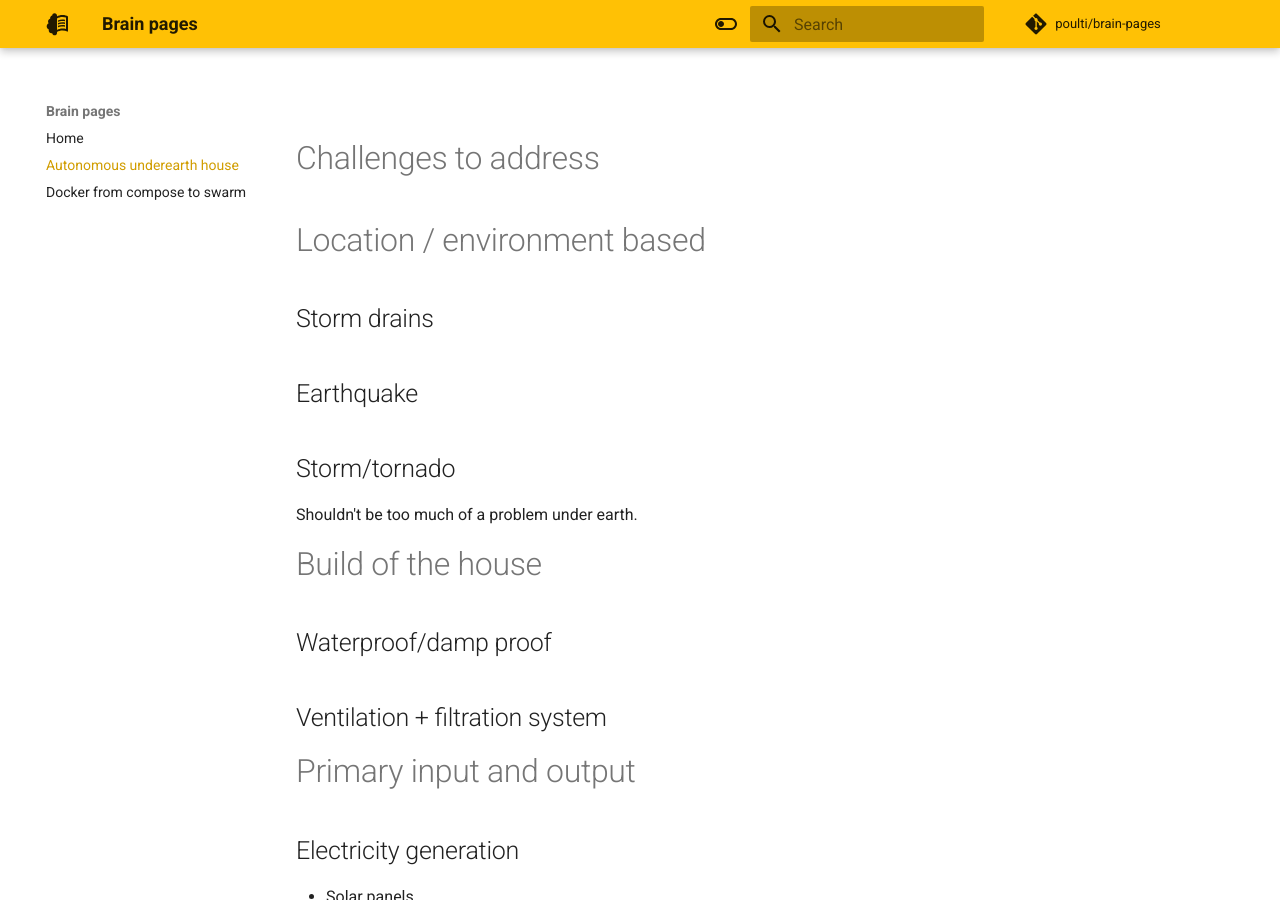
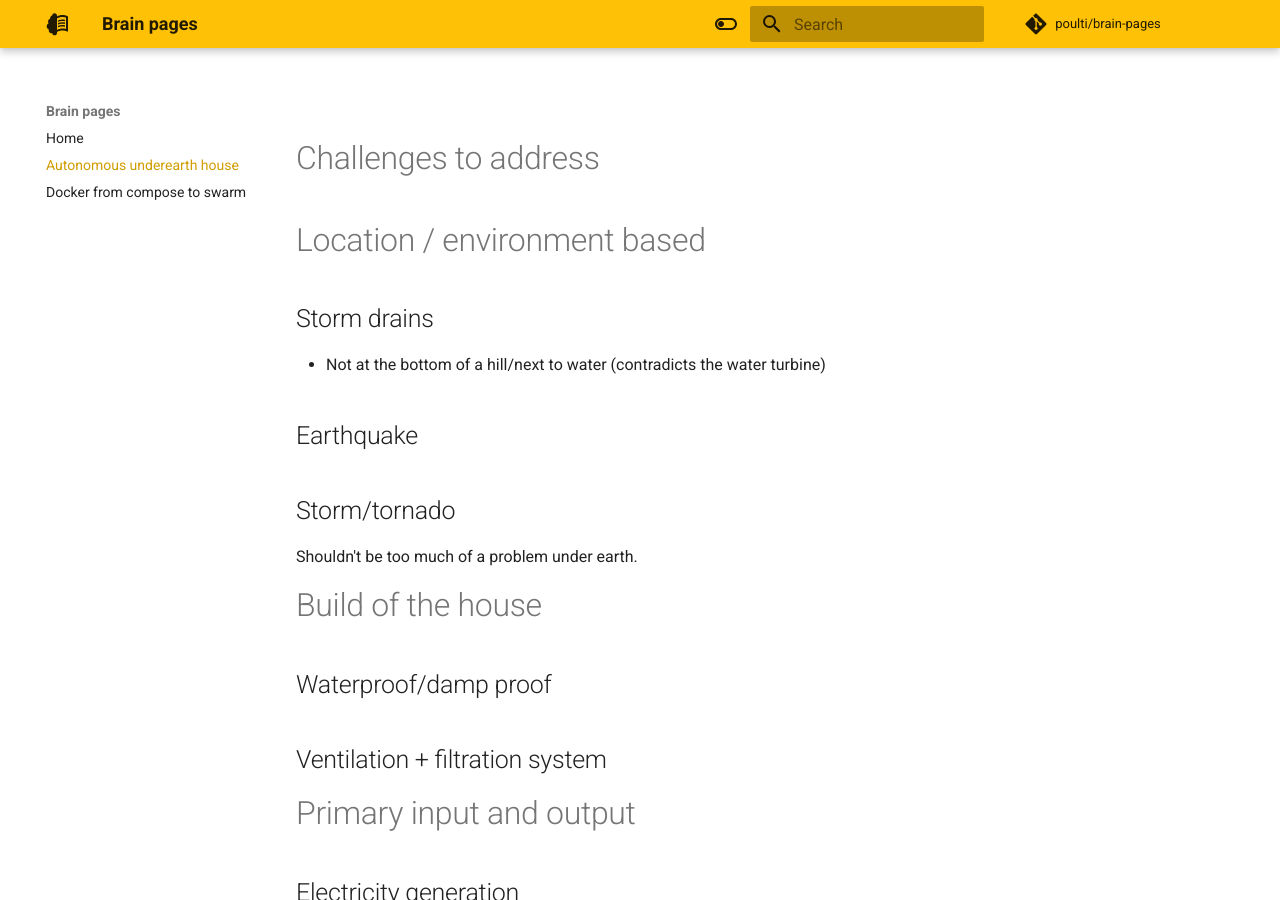
Before and after one commit to poulti/brain-pages, an MkDocs documentation site: the page built from docs/autonomous-underearth-house.md, in a window 1280 px wide and 900 px high. Built offline with MkDocs 1.6.1 and Material for MkDocs 9.7.7, drawn with Linux system fonts in a browser that asks for light colours; comment, search, counter and statistics services are not loaded.

Commit message:
update location

```diff
--- a/docs/autonomous-underearth-house.md
+++ b/docs/autonomous-underearth-house.md
@@ -6,6 +6,7 @@ tags: Blog
 # Challenges to address
 # Location / environment based
 ## Storm drains
+- Not at the bottom of a hill/next to water (contradicts the water turbine)
 ## Earthquake
 ## Storm/tornado
 Shouldn't be too much of a problem under earth.
```
